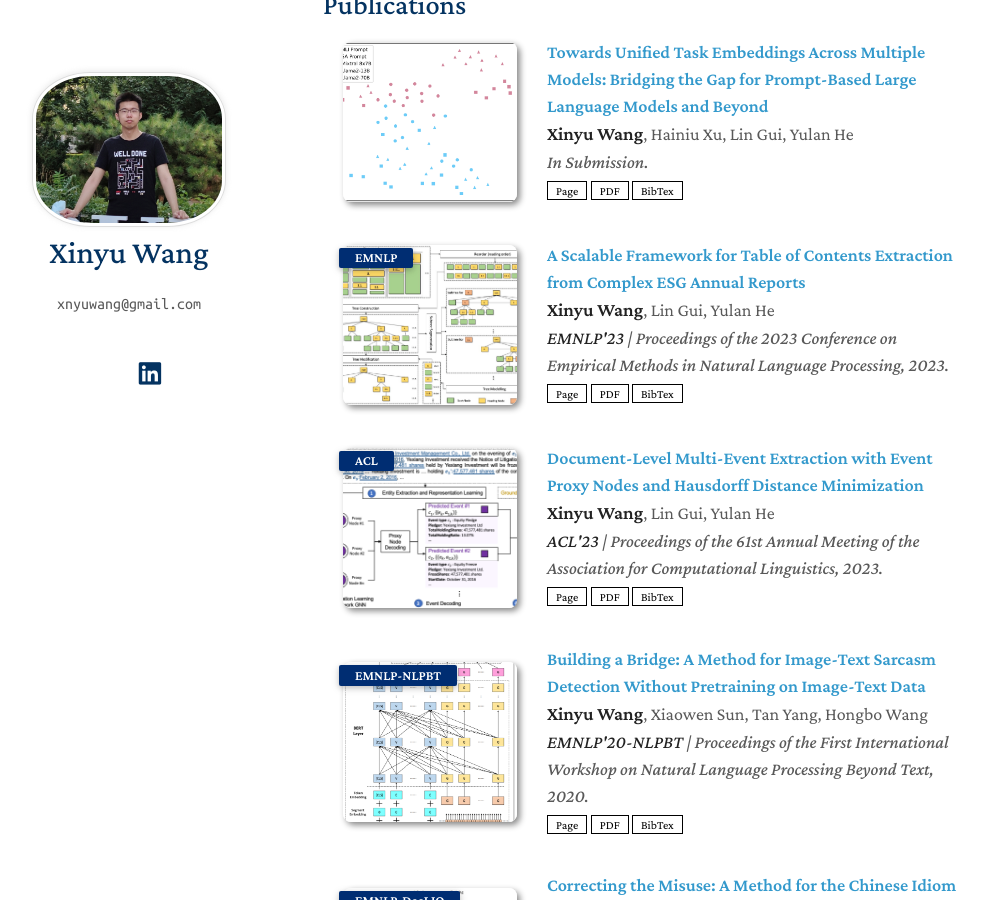
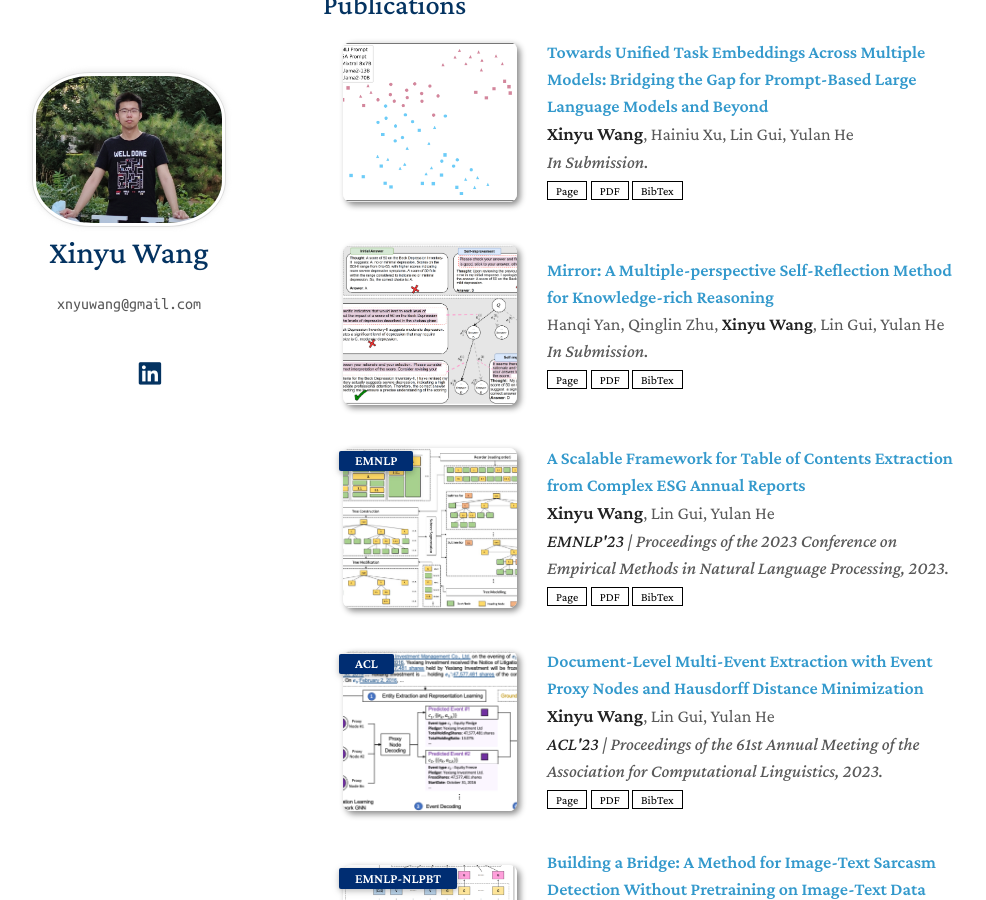
Before and after one commit to xnyuwg/xnyuwg.github.io, a Jekyll site: the page built from index.md, in a window 1280 px wide and 900 px high, scrolled down 413 px. Shown: the whole window, without its empty margins (147-1133 px from the left). Built offline with Jekyll 4.4.1, drawn with Linux system fonts in a browser that asks for light colours; nearby versions of some CDN libraries; a style sheet for code colours, icons or effects is not loaded.

Commit message:
one_more_paper

```diff
--- a/_data/publications.yml
+++ b/_data/publications.yml
@@ -29,6 +29,15 @@ main:
     pdf: https://arxiv.org/pdf/2402.14522.pdf
     bibtex: ./assets/bib/arxiv2024.bib
     image: ./assets/img/arxiv2024.png
+
+  - title: "Mirror: A Multiple-perspective Self-Reflection Method for Knowledge-rich Reasoning"
+    authors: Hanqi Yan, Qinglin Zhu, <strong style="font-weight:900">Xinyu Wang</strong>, Lin Gui, Yulan He
+    conference_short:
+    conference: In Submission.
+    page: https://arxiv.org/abs/2402.14963
+    pdf: https://arxiv.org/pdf/2402.14963.pdf
+    bibtex: ./assets/bib/arxiv2024hanqi.bib
+    image: ./assets/img/arxiv2024hanqi.png
 
   - title: A Scalable Framework for Table of Contents Extraction from Complex ESG Annual Reports
     authors: <strong style="font-weight:900;font-size:19px;">Xinyu Wang</strong>, Lin Gui, Yulan He
--- /dev/null
+++ b/assets/bib/arxiv2024hanqi.bib
@@ -0,0 +1,8 @@
+@misc{wang2024unified,
+      title={Mirror: A Multiple-perspective Self-Reflection Method for Knowledge-rich Reasoning},
+      author={Hanqi Yan and Qinglin Zhu and Xinyu Wang and Lin Gui and Yulan He},
+      year={2024},
+      eprint={2402.14522},
+      archivePrefix={arXiv},
+      primaryClass={cs.CL}
+}
```
Also changed, not shown: assets/img/arxiv2024hanqi.png (added).
